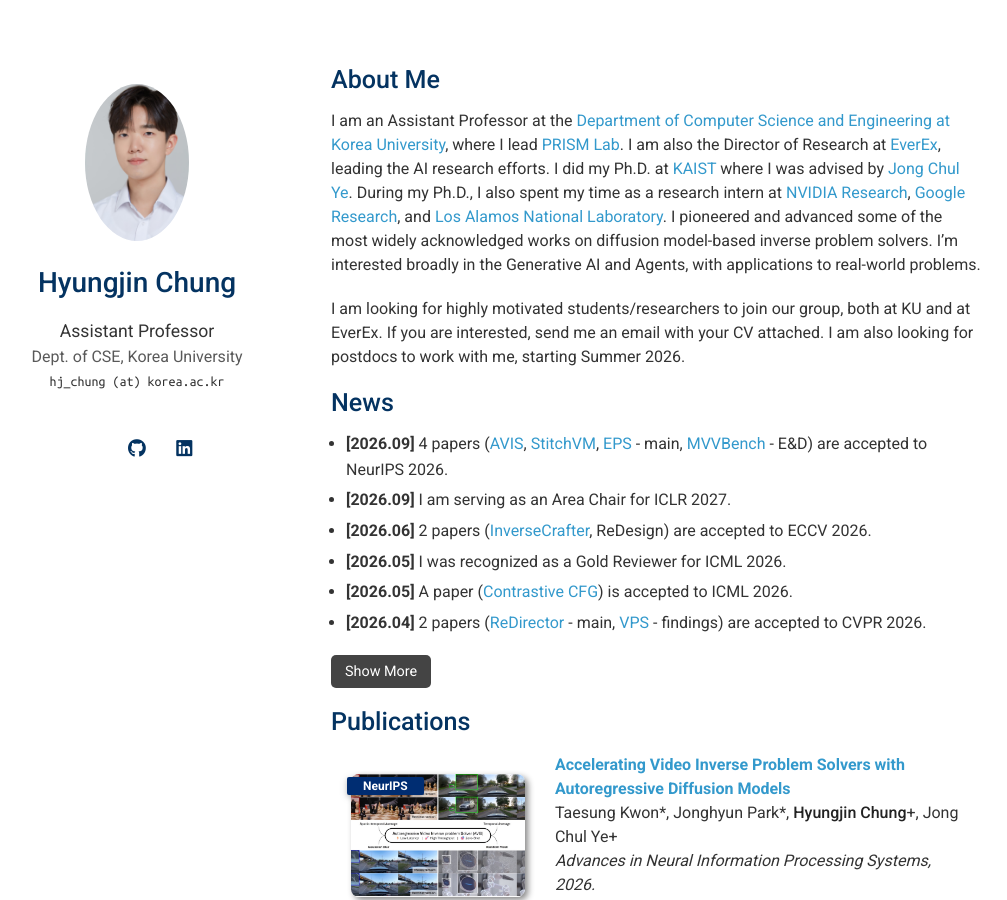
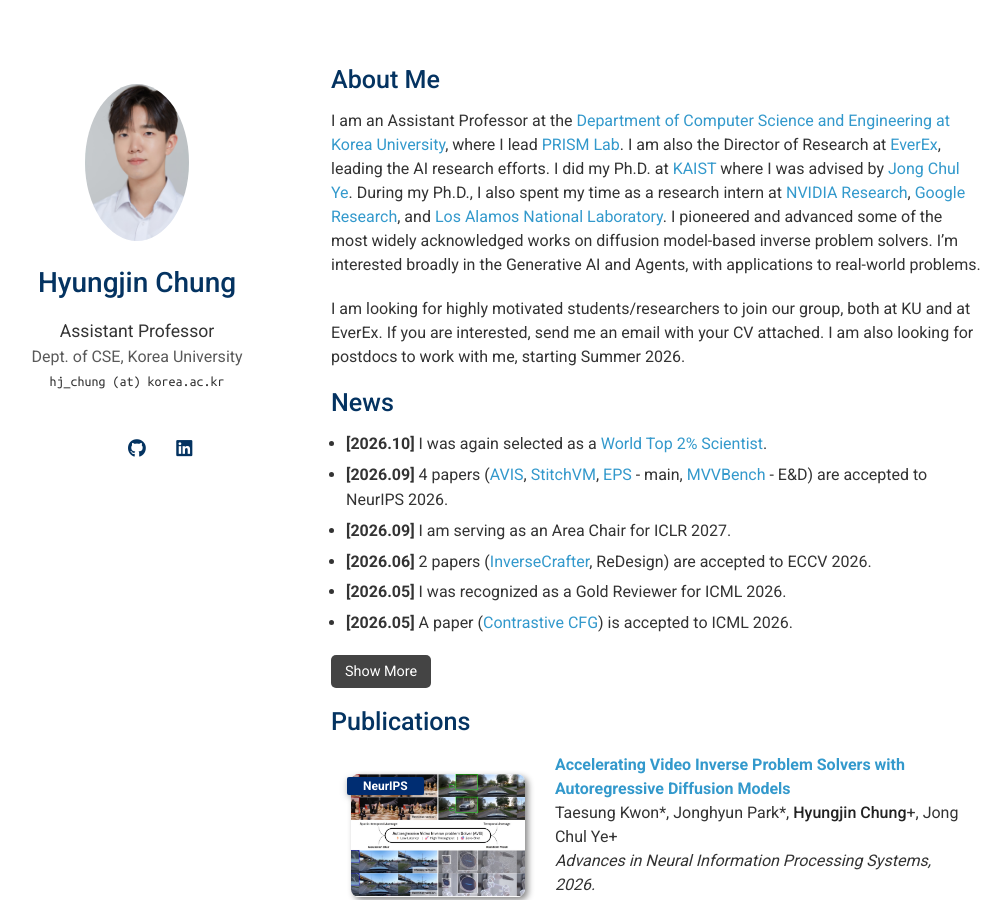
Before and after one commit to hyungjin-chung/hyungjin-chung.github.io, a Jekyll site: the page built from index.md, in a window 1280 px wide and 900 px high. Shown: the whole window, without its empty margins (139-1146 px from the left). Built offline with Jekyll 4.4.1, drawn with Linux system fonts in a browser that asks for light colours; a style sheet for code colours, icons or effects is not loaded.

Commit message:
world top 2% 2026
Co-Authored-By: Claude Opus 5.5 (1M context) <noreply@anthropic.com>

```diff
--- a/index.md
+++ b/index.md
@@ -11,13 +11,14 @@ I am looking for highly motivated students/researchers to join our group, both a
 ## News
 
 <ul id="news-list">
+  <li><b>[2026.10]</b> I was again selected as a <a href="https://elsevier.digitalcommonsdata.com/datasets/btchxktzyw/9">World Top 2% Scientist</a>.</li>
   <li><b>[2026.09]</b> 4 papers (<a href="https://arxiv.org/abs/2605.20624">AVIS</a>, <a href="https://arxiv.org/abs/2605.19804">StitchVM</a>, <a href="https://arxiv.org/abs/2606.17048">EPS</a> - main, <a href="https://arxiv.org/abs/2609.30952">MVVBench</a> - E&D) are accepted to NeurIPS 2026.</li>
   <li><b>[2026.09]</b> I am serving as an Area Chair for ICLR 2027.</li>
   <li><b>[2026.06]</b> 2 papers (<a href="https://arxiv.org/abs/2512.05672">InverseCrafter</a>, ReDesign) are accepted to ECCV 2026.</li>
   <li><b>[2026.05]</b> I was recognized as a Gold Reviewer for ICML 2026.</li>
   <li><b>[2026.05]</b> A paper (<a href="https://arxiv.org/abs/2411.17077">Contrastive CFG</a>) is accepted to ICML 2026.</li>
-  <li><b>[2026.04]</b> 2 papers (<a href="https://arxiv.org/abs/2511.19827">ReDirector</a> - main, <a href="https://arxiv.org/abs/2509.08016">VPS</a> - findings) are accepted to CVPR 2026.</li>
   <div id="more-news" style="display: none;">
+    <li><b>[2026.04]</b> 2 papers (<a href="https://arxiv.org/abs/2511.19827">ReDirector</a> - main, <a href="https://arxiv.org/abs/2509.08016">VPS</a> - findings) are accepted to CVPR 2026.</li>
     <li><b>[2026.02]</b> A paper (<a href="https://openreview.net/forum?id=N51nP3TBwR">BDO</a>) is accepted to ICLR 2026.</li>
     <li><b>[2025.11]</b> I was selected as a <a href="https://www.elsevier.com/ko-kr/promotions/worlds-top-researchers">World Top 2% Scientist</a>.</li>
     <li><b>[2025.10]</b> A paper (<a href="https://arxiv.org/abs/2504.01689">InvFusion</a>) is accepted to NeurIPS 2025.</li>
```
